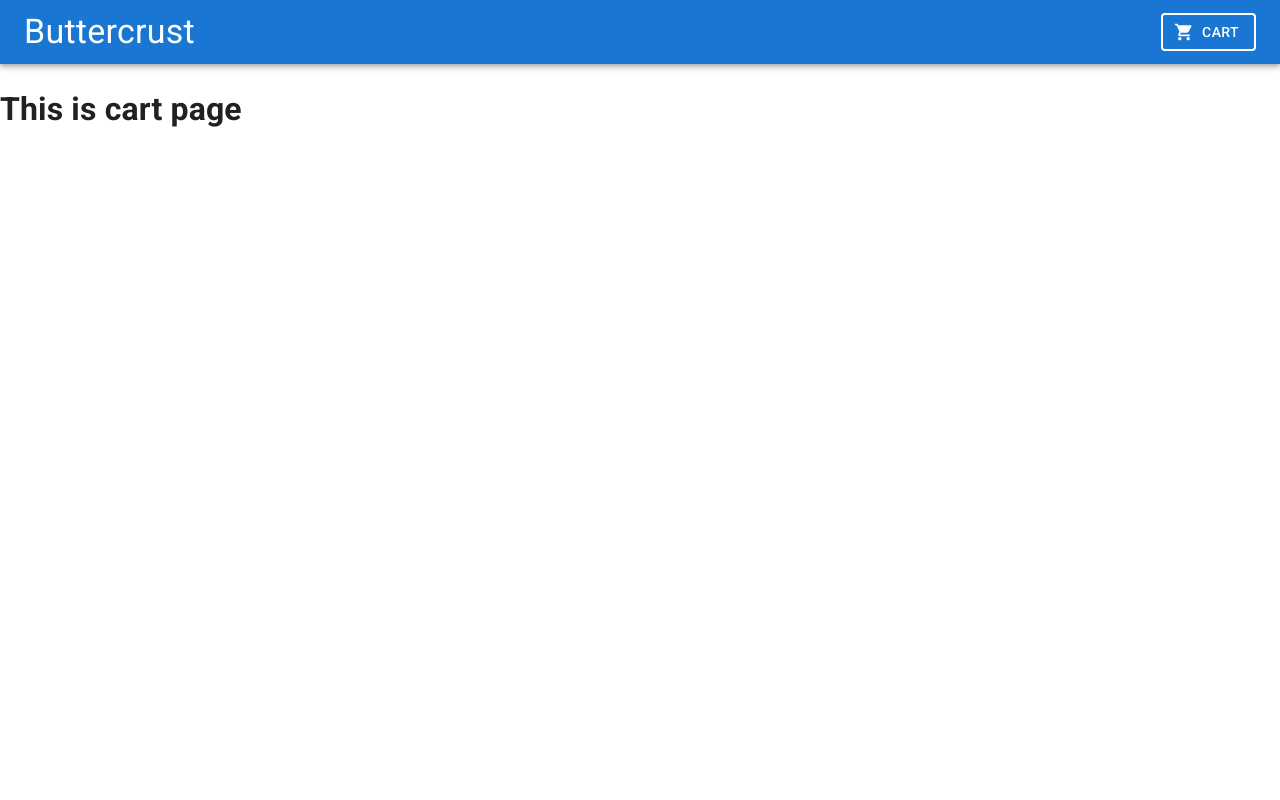
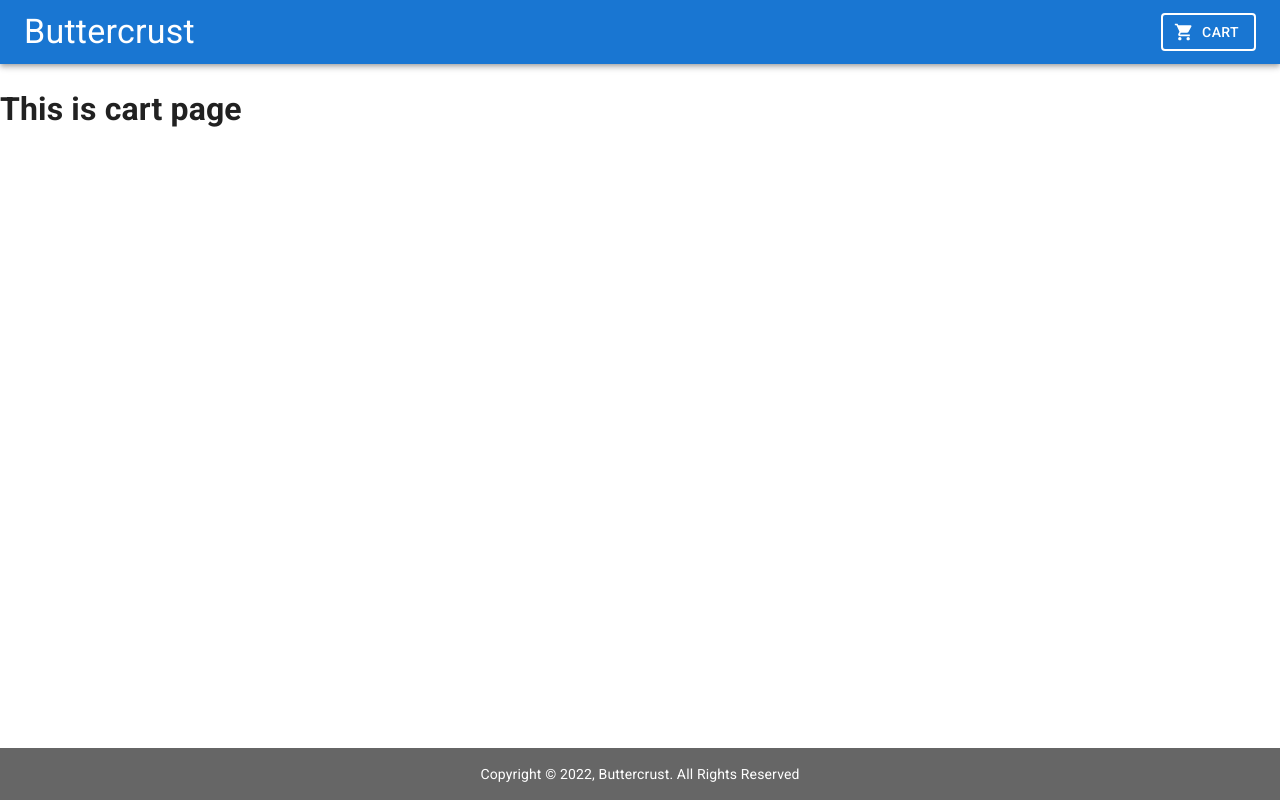
Before and after one commit to codingwolf-at/buttercrust, a React (Create React App) app: page /cart in a window 1280 px wide. Built offline with nearby package versions, Linux system fonts and the light colour scheme; no server answers.

Commit message:
feat: added footer component

```diff
--- a/src/App.jsx
+++ b/src/App.jsx
@@ -1,14 +1,17 @@
 import { CssBaseline } from '@mui/material';
 import { Outlet } from 'react-router-dom';
-import { Header } from './components';
+import { Footer, Header } from './components';
 
 function App() {
   return (
-    <>
+    <div style={{ display: "flex", flexDirection: "column", minHeight: "100vh"}}>
       <CssBaseline />
       <Header />
-      <Outlet />
-    </>
+      <div style={{ flexGrow: 1 }}>
+        <Outlet />
+      </div>
+      <Footer />
+    </div>
   );
 }
 
--- /dev/null
+++ b/src/components/Footer.jsx
@@ -0,0 +1,13 @@
+import { Typography, Box } from "@mui/material"
+
+export const Footer = () => {
+  return (
+    <footer>
+      <Box bgcolor="text.secondary" p={2} mt={4} color="white" >
+        <Typography align="center" variant="body2" >
+          Copyright &copy; 2022, Buttercrust. All Rights Reserved
+        </Typography>
+      </Box>
+    </footer>
+  )
+}
--- a/src/components/index.js
+++ b/src/components/index.js
@@ -1,2 +1,4 @@
 export { Header } from "./Header";
 export { SortingForm } from "./SortingForm";
+export { DisplayGrid } from "./DisplayGrid";
+export { Footer } from "./Footer";
--- a/src/pages/Main.jsx
+++ b/src/pages/Main.jsx
@@ -1,5 +1,4 @@
-import { SortingForm } from "../components"
-import { DisplayGrid } from "../components/DisplayGrid"
+import { SortingForm, DisplayGrid } from "../components"
 
 export const Main = () => {
   return (
```
